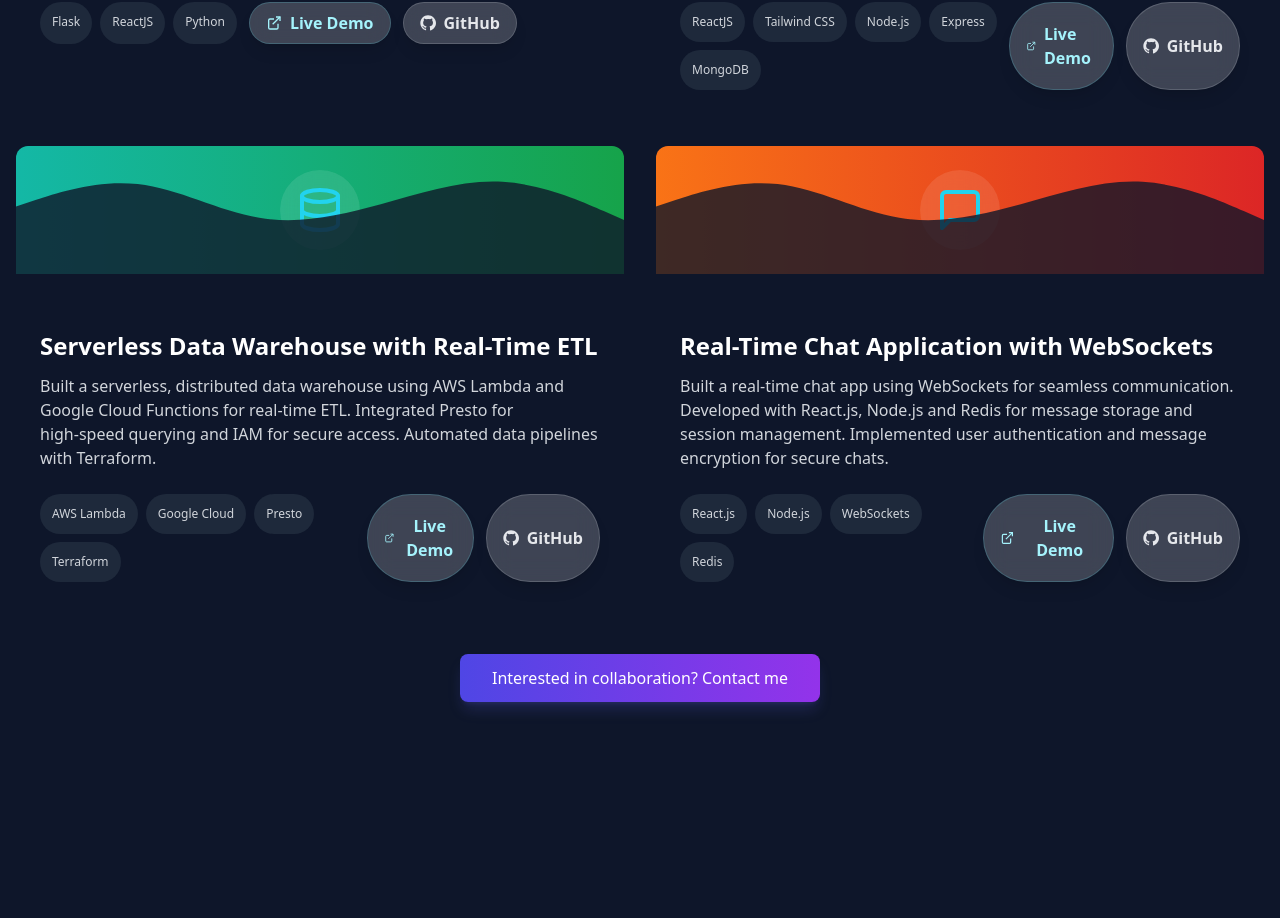
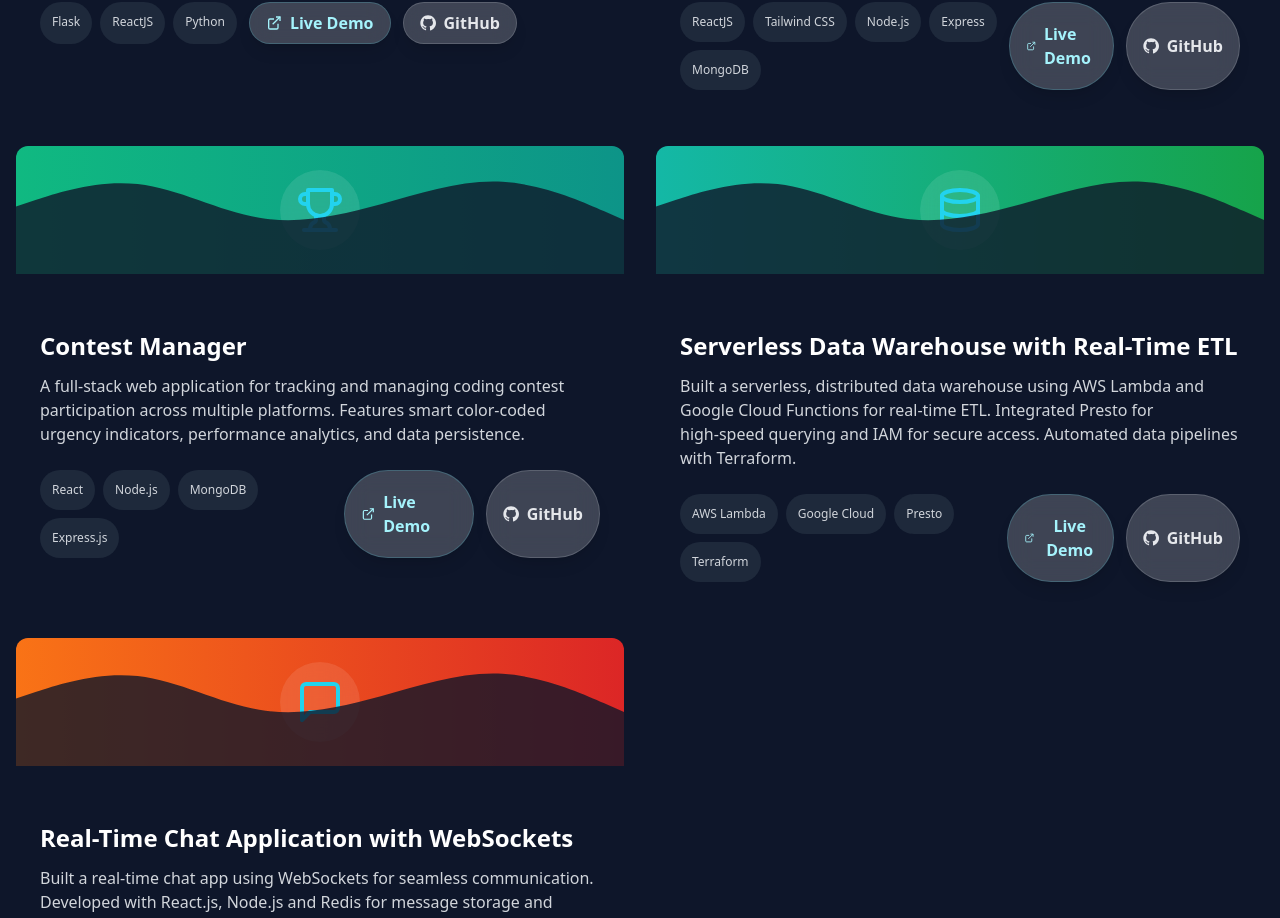
Before and after one commit to Sudhanshu-shukl/portfolio, a React (Vite) app: page / in a window 1280 px wide. Shown: the part 4982-5900 px from the top of the page. Built offline with nearby package versions, Linux system fonts and the light colour scheme.

Commit message:
Project added

```diff
--- a/src/components/Projects.jsx
+++ b/src/components/Projects.jsx
@@ -1,7 +1,7 @@
 import React, { useEffect, useState } from 'react';
 import { motion } from 'framer-motion';
 import { useInView } from 'react-intersection-observer';
-import { Clock, BookOpen, Bot, MessageCircle, Code, Database, MessageSquare } from 'lucide-react';
+import { Clock, BookOpen, Bot, MessageCircle, Code, Database, MessageSquare, Trophy } from 'lucide-react';
 import Tilt from 'react-parallax-tilt';
 
 const Projects = () => {
@@ -49,6 +49,16 @@ const Projects = () => {
       color: "from-cyan-500 to-blue-600",
       liveDemo: "https://sudhanshu-shukl.github.io/Expense-Manager",
       github: "https://github.com/sudhanshu-shukl/Expense-Manager",
+      completed: true
+    },
+    {
+      icon: <Trophy className="w-12 h-12 text-cyan-400" />,
+      title: "Contest Manager",
+      description: "A full-stack web application for tracking and managing coding contest participation across multiple platforms. Features smart color-coded urgency indicators, performance analytics, and data persistence.",
+      techStack: ["React", "Node.js", "MongoDB", "Express.js"],
+      color: "from-emerald-500 to-teal-600",
+      liveDemo: "https://sudhanshu-shukl.github.io/contest-manager",
+      github: "https://github.com/sudhanshu-shukl/contest-manager",
       completed: true
     },
     {
```
